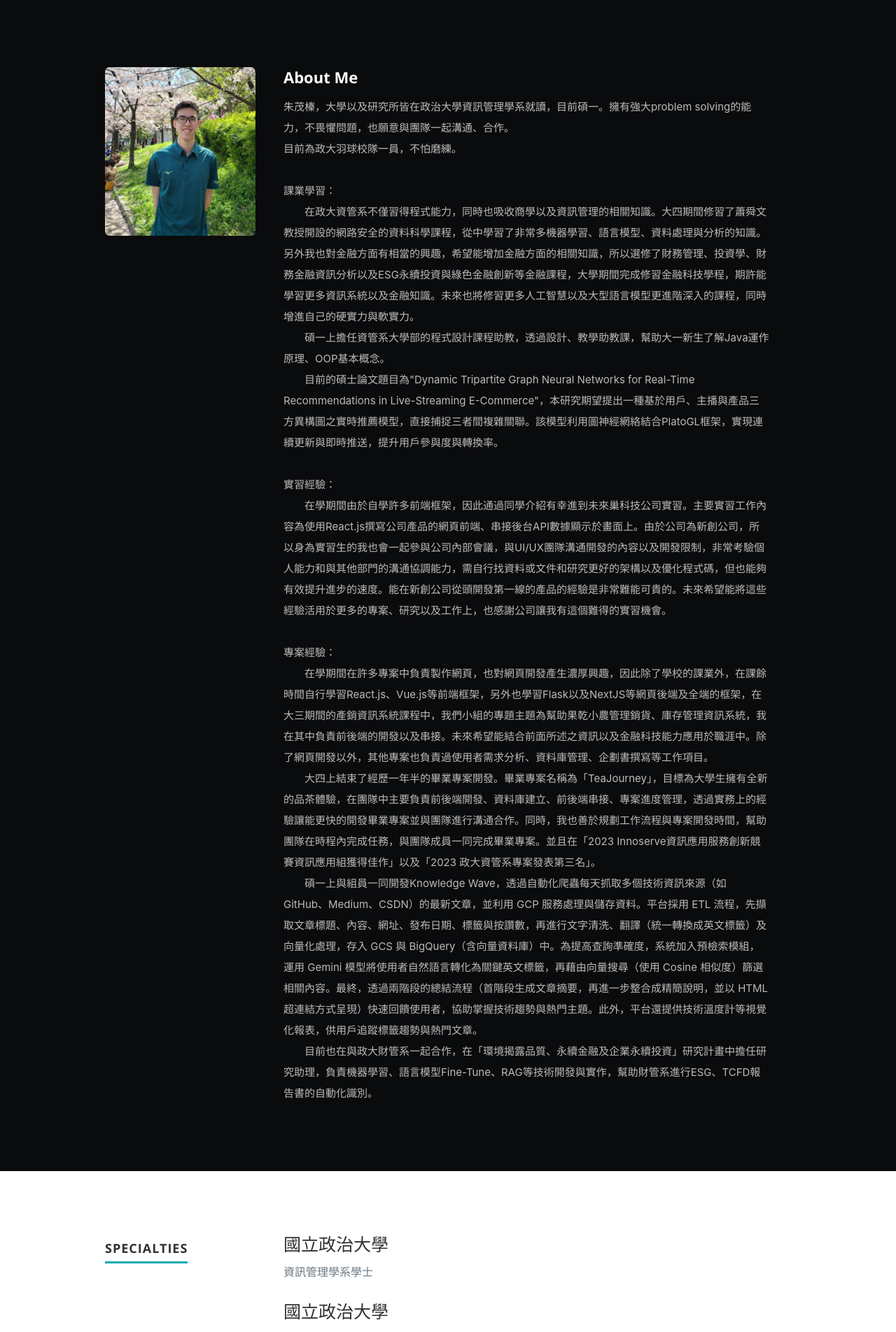
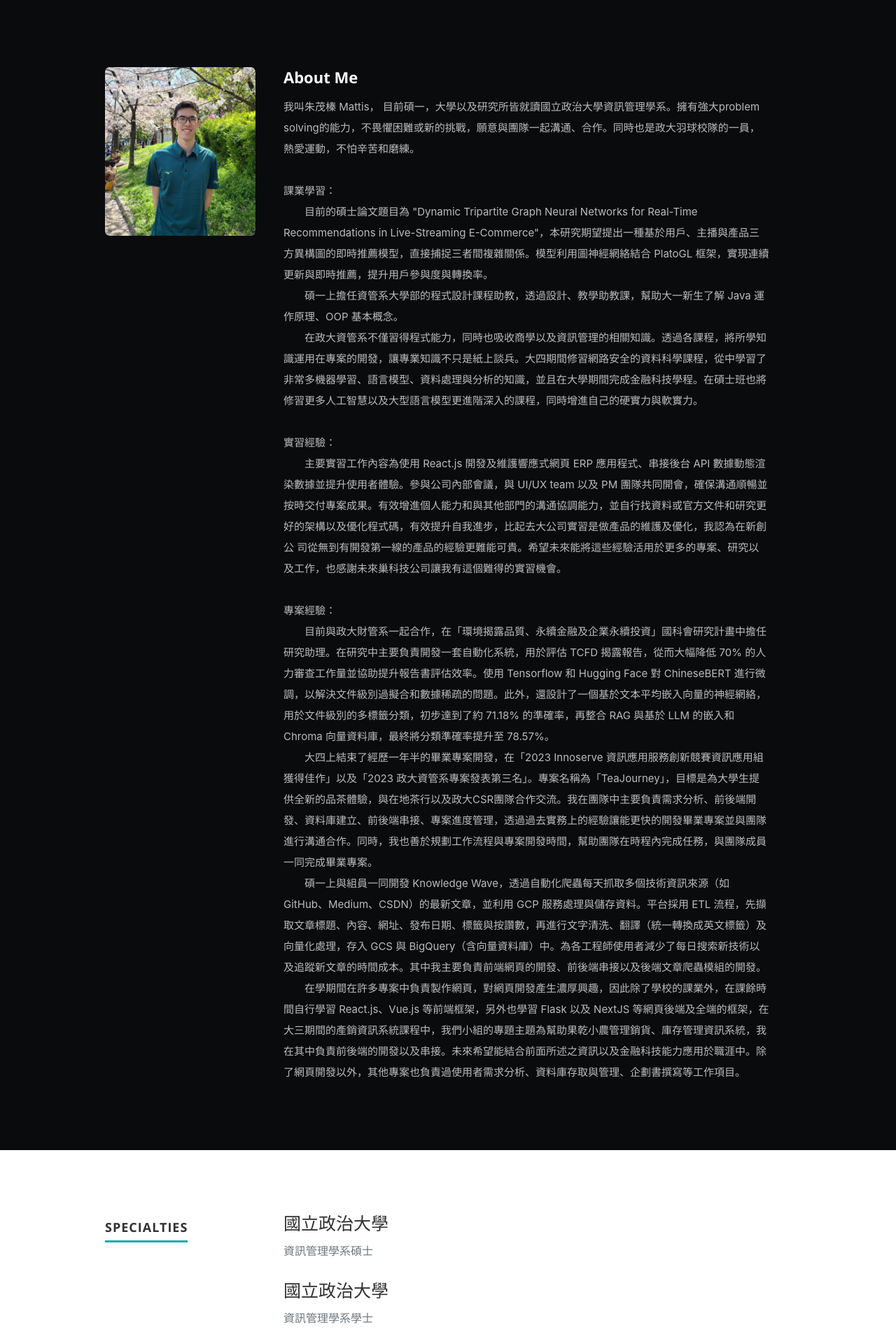
Before and after one commit to Mattis3858/my-portfolio, a React (Create React App) app: page / in a window 1280 px wide. Shown: the part 800-2704 px from the top of the page at 70% size. Built offline with nearby package versions, Linux system fonts and the light colour scheme.

Commit message:
調整自傳、achievements、skills、contactus email

```diff
--- a/src/resumeData.js
+++ b/src/resumeData.js
@@ -32,42 +32,44 @@ let resumeData = {
   ],
   aboutme:
     // "朱茂榛，現於政治大學資訊管理學系就讀。目前大四，為政大羽球校隊一員，不怕磨練。隨著大學期間不斷的累積讓我逐漸發掘寫程式的樂趣，也透過一次一次的課程專案找到自己有興趣的方向: 網頁開發。之後用了一個寒假的時間學習HTML以及CSS，之後也買了Udemy上的Javascript以及React.js課程，課餘時間也會閱讀React之官方文件持續精進自己的技能，後來大三上的企業資料通訊也讓我更了解專業的網路知識，另外還有一堂產銷資訊系統的課程期末專案需要使用Flask開發系統，而我作為開發人員也了解到前後端溝通的重要，同時透過網路資源以及官方文件自行學習關於後端Node.js以及Express.js，讓我更加確定自己未來的方向，也希望未來能夠進入相關的領域繼續探索。",
-    `朱茂榛，大學以及研究所皆在政治大學資訊管理學系就讀，目前碩一。擁有強大problem solving的能力，不畏懼問題，也願意與團隊一起溝通、合作。
-        目前為政大羽球校隊一員，不怕磨練。\n
-        課業學習：
-        　　在政大資管系不僅習得程式能力，同時也吸收商學以及資訊管理的相關知識。大四期間修習了蕭舜文教授開設的網路安全的資料科學課程，從中學習了非常多機器學習、語言模型、資料處理與分析的知識。另外我也對金融方面有相當的興趣，希望能增加金融方面的相關知識，所以選修了財務管理、投資學、財務金融資訊分析以及ESG永續投資與綠色金融創新等金融課程，大學期間完成修習金融科技學程，期許能學習更多資訊系統以及金融知識。未來也將修習更多人工智慧以及大型語言模型更進階深入的課程，同時增進自己的硬實力與軟實力。
-        　　碩一上擔任資管系大學部的程式設計課程助教，透過設計、教學助教課，幫助大一新生了解Java運作原理、OOP基本概念。
-        　　目前的碩士論文題目為"Dynamic Tripartite Graph Neural Networks for Real-Time Recommendations in Live-Streaming E-Commerce"，本研究期望提出一種基於用戶、主播與產品三方異構圖之實時推薦模型，直接捕捉三者間複雜關聯。該模型利用圖神經網絡結合PlatoGL框架，實現連續更新與即時推送，提升用戶參與度與轉換率。\n
-        實習經驗：
-        　　在學期間由於自學許多前端框架，因此通過同學介紹有幸進到未來巢科技公司實習。主要實習工作內容為使用React.js撰寫公司產品的網頁前端、串接後台API數據顯示於畫面上。由於公司為新創公司，所以身為實習生的我也會一起參與公司內部會議，與UI/UX團隊溝通開發的內容以及開發限制，非常考驗個人能力和與其他部門的溝通協調能力，需自行找資料或文件和研究更好的架構以及優化程式碼，但也能夠有效提升進步的速度。能在新創公司從頭開發第一線的產品的經驗是非常難能可貴的。未來希望能將這些經驗活用於更多的專案、研究以及工作上，也感謝公司讓我有這個難得的實習機會。\n
-        專案經驗：
-        　　在學期間在許多專案中負責製作網頁，也對網頁開發產生濃厚興趣，因此除了學校的課業外，在課餘時間自行學習React.js、Vue.js等前端框架，另外也學習Flask以及NextJS等網頁後端及全端的框架，在大三期間的產銷資訊系統課程中，我們小組的專題主題為幫助果乾小農管理銷貨、庫存管理資訊系統，我在其中負責前後端的開發以及串接。未來希望能結合前面所述之資訊以及金融科技能力應用於職涯中。除了網頁開發以外，其他專案也負責過使用者需求分析、資料庫管理、企劃書撰寫等工作項目。
-        　　大四上結束了經歷一年半的畢業專案開發。畢業專案名稱為「TeaJourney」，目標為大學生擁有全新的品茶體驗，在團隊中主要負責前後端開發、資料庫建立、前後端串接、專案進度管理，透過實務上的經驗讓能更快的開發畢業專案並與團隊進行溝通合作。同時，我也善於規劃工作流程與專案開發時間，幫助團隊在時程內完成任務，與團隊成員一同完成畢業專案。並且在「2023 Innoserve資訊應用服務創新競賽資訊應用組獲得佳作」以及「2023 政大資管系專案發表第三名」。
-        　　碩一上與組員一同開發Knowledge  Wave，透過自動化爬蟲每天抓取多個技術資訊來源（如 GitHub、Medium、CSDN）的最新文章，並利用 GCP 服務處理與儲存資料。平台採用 ETL 流程，先擷取文章標題、內容、網址、發布日期、標籤與按讚數，再進行文字清洗、翻譯（統一轉換成英文標籤）及向量化處理，存入 GCS 與 BigQuery（含向量資料庫）中。為提高查詢準確度，系統加入預檢索模組，運用 Gemini 模型將使用者自然語言轉化為關鍵英文標籤，再藉由向量搜尋（使用 Cosine 相似度）篩選相關內容。最終，透過兩階段的總結流程（首階段生成文章摘要，再進一步整合成精簡說明，並以 HTML 超連結方式呈現）快速回饋使用者，協助掌握技術趨勢與熱門主題。此外，平台還提供技術溫度計等視覺化報表，供用戶追蹤標籤趨勢與熱門文章。
-        　　目前也在與政大財管系一起合作，在「環境揭露品質、永續金融及企業永續投資」研究計畫中擔任研究助理，負責機器學習、語言模型Fine-Tune、RAG等技術開發與實作，幫助財管系進行ESG、TCFD報告書的自動化識別。`,
+    `我叫朱茂榛 Mattis，	目前碩一，大學以及研究所皆就讀國立政治大學資訊管理學系。擁有強大problem solving的能力，不畏懼困難或新的挑戰，願意與團隊一起溝通、合作。同時也是政大羽球校隊的一員，熱愛運動，不怕辛苦和磨練。
+
+      課業學習：
+      　　目前的碩士論文題目為 "Dynamic Tripartite Graph Neural Networks for Real-Time Recommendations in Live-Streaming E-Commerce"，本研究期望提出一種基於用戶、主播與產品三方異構圖的即時推薦模型，直接捕捉三者間複雜關係。模型利用圖神經網絡結合 PlatoGL 框架，實現連續更新與即時推薦，提升用戶參與度與轉換率。
+      　　碩一上擔任資管系大學部的程式設計課程助教，透過設計、教學助教課，幫助大一新生了解 Java 運作原理、OOP 基本概念。
+      　　在政大資管系不僅習得程式能力，同時也吸收商學以及資訊管理的相關知識。透過各課程，將所學知識運用在專案的開發，讓專業知識不只是紙上談兵。大四期間修習網路安全的資料科學課程，從中學習了非常多機器學習、語言模型、資料處理與分析的知識，並且在大學期間完成金融科技學程。在碩士班也將修習更多人工智慧以及大型語言模型更進階深入的課程，同時增進自己的硬實力與軟實力。
+
+      實習經驗：
+      　　主要實習工作內容為使用 React.js 開發及維護響應式網頁 ERP 應用程式、串接後台 API 數據動態渲染數據並提升使用者體驗。參與公司內部會議，與 UI/UX team 以及 PM 團隊共同開會，確保溝通順暢並按時交付專案成果。有效增進個人能力和與其他部門的溝通協調能力，並自行找資料或官方文件和研究更好的架構以及優化程式碼，有效提升自我進步，比起去大公司實習是做產品的維護及優化，我認為在新創公 司從無到有開發第一線的產品的經驗更難能可貴。希望未來能將這些經驗活用於更多的專案、研究以及工作，也感謝未來巢科技公司讓我有這個難得的實習機會。
+
+      專案經驗：
+      　　目前與政大財管系一起合作，在「環境揭露品質、永續金融及企業永續投資」國科會研究計畫中擔任研究助理。在研究中主要負責開發一套自動化系統，用於評估 TCFD 揭露報告，從而大幅降低 70% 的人力審查工作量並協助提升報告書評估效率。使用 Tensorflow 和 Hugging Face 對 ChineseBERT 進行微調，以解決文件級別過擬合和數據稀疏的問題。此外，還設計了一個基於文本平均嵌入向量的神經網絡，用於文件級別的多標籤分類，初步達到了約 71.18% 的準確率，再整合 RAG 與基於 LLM 的嵌入和 Chroma 向量資料庫，最終將分類準確率提升至 78.57%。
+      　　大四上結束了經歷一年半的畢業專案開發，在「2023 Innoserve 資訊應用服務創新競賽資訊應用組獲得佳作」以及「2023 政大資管系專案發表第三名」。專案名稱為「TeaJourney」，目標是為大學生提供全新的品茶體驗，與在地茶行以及政大CSR團隊合作交流。我在團隊中主要負責需求分析、前後端開發、資料庫建立、前後端串接、專案進度管理，透過過去實務上的經驗讓能更快的開發畢業專案並與團隊進行溝通合作。同時，我也善於規劃工作流程與專案開發時間，幫助團隊在時程內完成任務，與團隊成員一同完成畢業專案。
+      　　碩一上與組員一同開發 Knowledge Wave，透過自動化爬蟲每天抓取多個技術資訊來源（如 GitHub、Medium、CSDN）的最新文章，並利用 GCP 服務處理與儲存資料。平台採用 ETL 流程，先擷取文章標題、內容、網址、發布日期、標籤與按讚數，再進行文字清洗、翻譯（統一轉換成英文標籤）及向量化處理，存入 GCS 與 BigQuery（含向量資料庫）中。為各工程師使用者減少了每日搜索新技術以及追蹤新文章的時間成本。其中我主要負責前端網頁的開發、前後端串接以及後端文章爬蟲模組的開發。
+      　　在學期間在許多專案中負責製作網頁，對網頁開發產生濃厚興趣，因此除了學校的課業外，在課餘時間自行學習 React.js、Vue.js 等前端框架，另外也學習 Flask 以及 NextJS 等網頁後端及全端的框架，在大三期間的產銷資訊系統課程中，我們小組的專題主題為幫助果乾小農管理銷貨、庫存管理資訊系統，我在其中負責前後端的開發以及串接。未來希望能結合前面所述之資訊以及金融科技能力應用於職涯中。除了網頁開發以外，其他專案也負責過使用者需求分析、資料庫存取與管理、企劃書撰寫等工作項目。`,
   address: "台北市文山區",
   email: "chumattis@gmail.com",
   website: "https://",
   education: [
     {
       UniversityName: "國立政治大學",
-      specialization: "資訊管理學系學士",
+      specialization: "資訊管理學系碩士",
     },
     {
       UniversityName: "國立政治大學",
-      specialization: "資訊管理學系碩士",
+      specialization: "資訊管理學系學士",
     },
   ],
   achievements: [
+    {
+      Achievements:
+        "國科會計畫「環境揭露品質、永續金融及企業永續投資」研究計畫研究助理",
+    },
     {
       Achievements: "網頁前端開發實習生",
     },
     {
       Achievements: "大學部課程「程式設計」教學助理",
-    },
-    {
-      Achievements:
-        "合作政大財管系「環境揭露品質、永續金融及企業永續投資」研究計畫研究助理",
     },
     {
       Achievements: "2023 Innoserve資訊應用服務創新競賽 資訊應用組 佳作",
@@ -76,13 +78,13 @@ let resumeData = {
       Achievements: "2023 政大資管系專案發表第三名",
     },
     {
+      Achievements: "多益930分金色證書",
+    },
+    {
       Achievements: "政大金融科技學程",
     },
     {
-      Achievements: "多益930分金色證書",
-    },
-    {
-      Achievements: "政治大學羽球校隊一員，曾任資管系羽球系隊隊長，球齡12年",
+      Achievements: "政治大學羽球校隊一員，曾任資管系羽球系隊隊長，球齡13年",
     },
     {
       Achievements: "新竹縣全縣鋼琴比賽第二名",
@@ -95,27 +97,35 @@ let resumeData = {
   skills: [
     {
       skillid: 3,
-      skillname: "React.js / Next.js / Tailwind",
+      skillname: "Javascript / React.js / Next.js / Tailwind",
+    },
+    {
+      skillid: 3,
+      skillname: "AI / Machine Learning (TensorFlow, Pytorch) / Python",
+    },
+    {
+      skillid: 3,
+      skillname: "LLMs / RAG / LangChain / Fine-tune",
     },
     {
       skillid: 4,
-      skillname: "AI /  Machine Learning / Deep Learning / LLM / Data Science",
+      skillname: "GCP / GCS / BigQuery / BigTable / Looker Studio",
     },
     {
       skillid: 4,
       skillname: "MySQL / MongoDB / Supabase(PostgreSQL)",
     },
     {
-      skillid: 5,
-      skillname: "Node.js / ExpressJS",
+      skillid: 3,
+      skillname: "Git",
     },
     {
       skillid: 5,
-      skillname: "Git",
+      skillname: "Java / JSP",
     },
     {
-      skillid: 6,
-      skillname: "Java / JSP",
+      skillid: 5,
+      skillname: "Node.js / ExpressJS",
     },
   ],
   portfolio: [
```
Also changed, not shown: src/components/ContactUs.js (+32 -4 lines).
